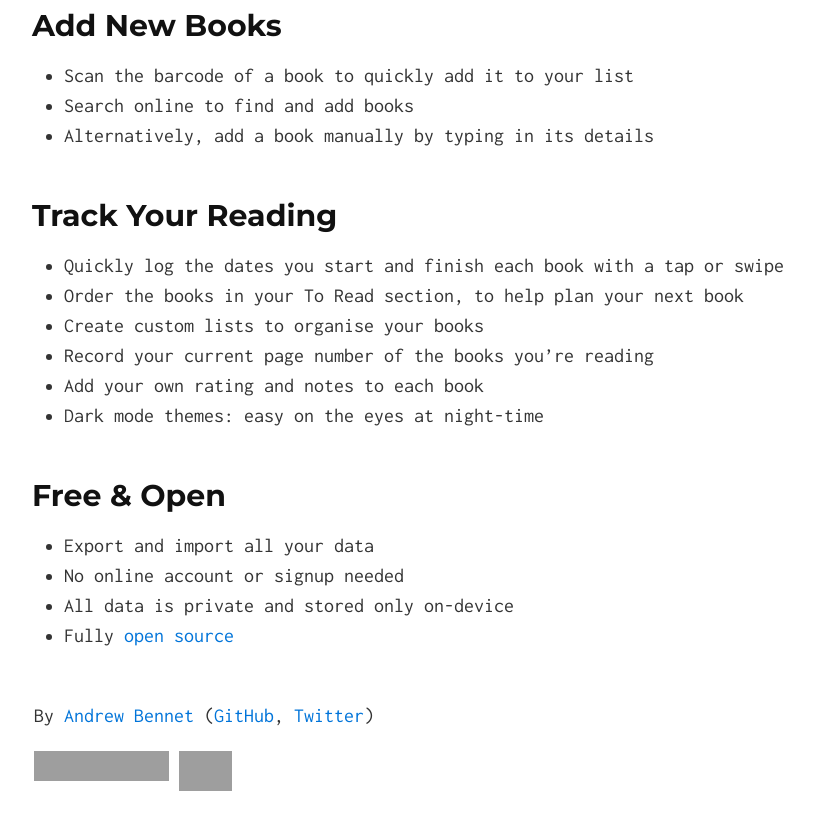
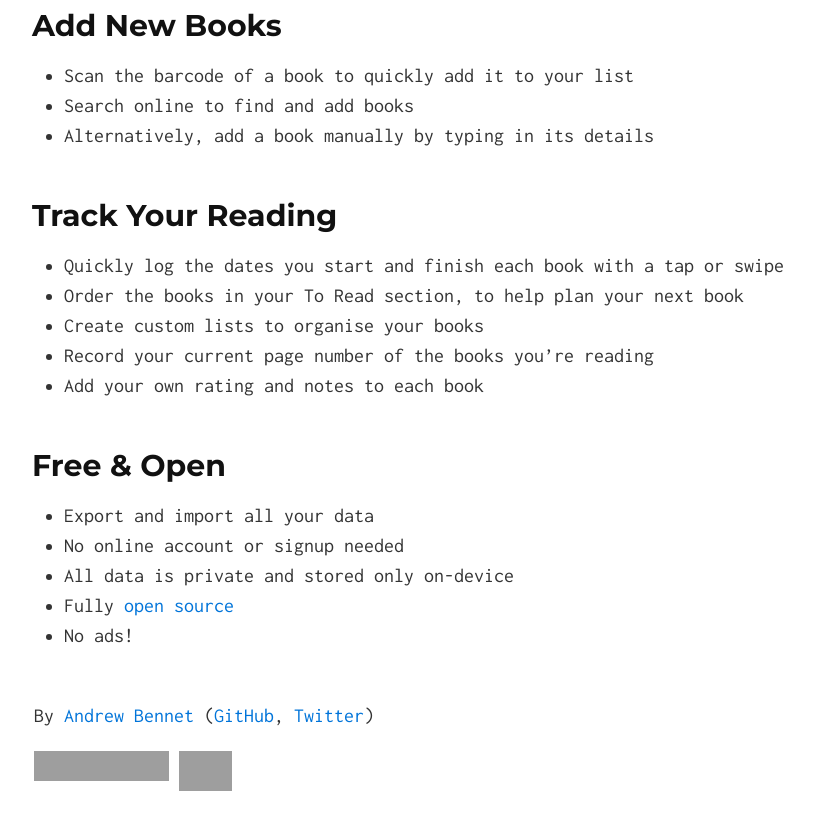
Before and after one commit to AndrewBennet/ReadingListWebsite, a Jekyll site: the page built from index.md, in a window 1280 px wide and 900 px high, scrolled down 1039 px, cut to the strip 0-830 px from the top of the window. Shown: the whole strip, without its empty margins (156-970 px from the left). Built offline with Jekyll 4.4.1, drawn with Linux system fonts in a browser that asks for light colours; grey boxes are pictures that could not be loaded.

Commit message:
Update website screenshot

```diff
--- a/index.md
+++ b/index.md
@@ -25,13 +25,13 @@ Easily keep a list of books you’ve read, books you’re reading, and books you
 * Create custom lists to organise your books
 * Record your current page number of the books you're reading
 * Add your own rating and notes to each book
-* Dark mode themes: easy on the eyes at night-time
 
 ## Free & Open
 * Export and import all your data
 * No online account or signup needed
 * All data is private and stored only on-device
 * Fully [open source](https://github.com/AndrewBennet/readinglist)
+* No ads!
 
 <br />
 By [Andrew Bennet](https://andrewbennet.com) ([GitHub](https://github.com/AndrewBennet), [Twitter](https://twitter.com/AndrewBennet))
```
Also changed, not shown: assets/iPad Pro (9.7-inch)-0_ToReadList_framed.png (deleted), assets/iPhone 8-0_ToReadList_framed.png (deleted), assets/iPhone 8-1_BookDetails_framed.png (deleted), assets/iPhone X-0_ToReadList_framed.png, assets/iPhone X-1_BookDetails_framed.png (deleted), assets/iPhone7-ToReadList_framed.png (deleted).
